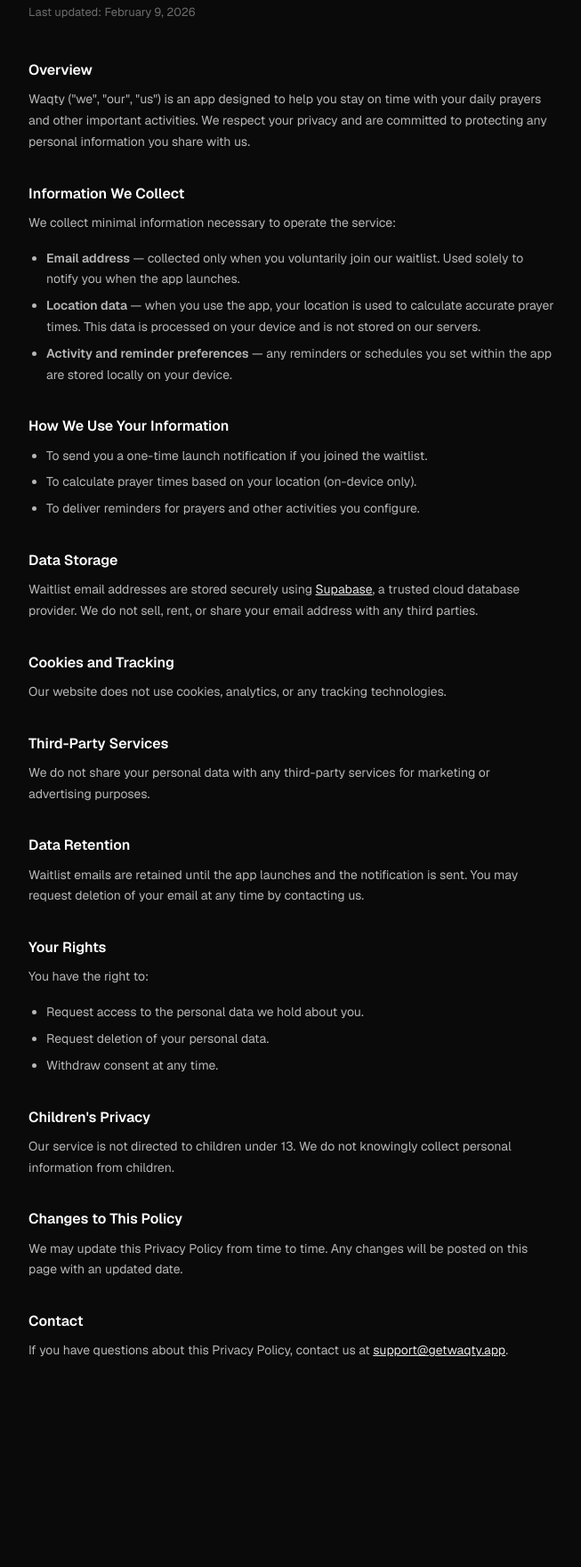
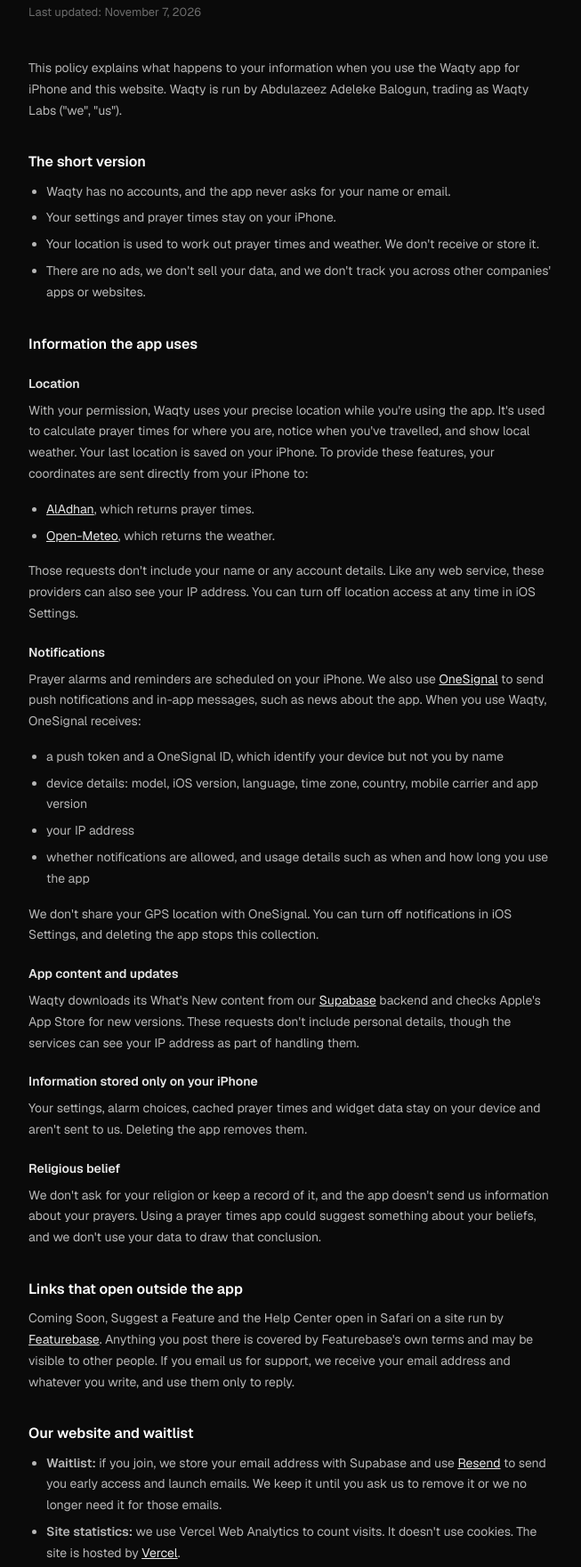
Before and after one commit to keazzy/waqty-app, a plain HTML site: page privacy.html in a window 1280 px wide. Shown: the part 168-1929 px from the top of the page at 89% size, without its empty margins (312-965 px from the left). Before the commit the page ends 1762 px from the top, so only its background shows below. Drawn offline with nearby package versions, Linux system fonts and the light colour scheme; files whose address does not match are found by name.

Commit message:
Rewrite the privacy policy to match what the app and site do
The old page said location stays on the device, but coordinates go to AlAdhan
and Open-Meteo. It also left out OneSignal, Resend, Vercel Analytics and more.

```diff
--- a/privacy.html
+++ b/privacy.html
@@ -63,6 +63,14 @@
       margin-bottom: 8px;
     }
 
+    h3 {
+      font-size: 14px;
+      font-weight: 600;
+      color: rgba(255, 255, 255, 0.9);
+      margin-top: 20px;
+      margin-bottom: 6px;
+    }
+
     p {
       font-size: 14px;
       margin-bottom: 16px;
@@ -83,54 +91,74 @@
   <div class="wrapper">
     <a href="/" class="back">&larr; Back to Waqty</a>
     <h1>Privacy Policy</h1>
-    <p class="updated">Last updated: February 9, 2026</p>
+    <p class="updated">Last updated: November 7, 2026</p>
 
-    <h2>Overview</h2>
-    <p>Waqty ("we", "our", "us") is an app designed to help you stay on time with your daily prayers and other important activities. We respect your privacy and are committed to protecting any personal information you share with us.</p>
+    <p>This policy explains what happens to your information when you use the Waqty app for iPhone and this website. Waqty is run by Abdulazeez Adeleke Balogun, trading as Waqty Labs ("we", "us").</p>
 
-    <h2>Information We Collect</h2>
-    <p>We collect minimal information necessary to operate the service:</p>
+    <h2>The short version</h2>
     <ul>
-      <li><strong>Email address</strong> — collected only when you voluntarily join our waitlist. Used solely to notify you when the app launches.</li>
-      <li><strong>Location data</strong> — when you use the app, your location is used to calculate accurate prayer times. This data is processed on your device and is not stored on our servers.</li>
-      <li><strong>Activity and reminder preferences</strong> — any reminders or schedules you set within the app are stored locally on your device.</li>
+      <li>Waqty has no accounts, and the app never asks for your name or email.</li>
+      <li>Your settings and prayer times stay on your iPhone.</li>
+      <li>Your location is used to work out prayer times and weather. We don't receive or store it.</li>
+      <li>There are no ads, we don't sell your data, and we don't track you across other companies' apps or websites.</li>
     </ul>
 
-    <h2>How We Use Your Information</h2>
+    <h2>Information the app uses</h2>
+
+    <h3>Location</h3>
+    <p>With your permission, Waqty uses your precise location while you're using the app. It's used to calculate prayer times for where you are, notice when you've travelled, and show local weather. Your last location is saved on your iPhone. To provide these features, your coordinates are sent directly from your iPhone to:</p>
     <ul>
-      <li>To send you a one-time launch notification if you joined the waitlist.</li>
-      <li>To calculate prayer times based on your location (on-device only).</li>
-      <li>To deliver reminders for prayers and other activities you configure.</li>
+      <li><a href="https://aladhan.com" target="_blank" rel="noopener">AlAdhan</a>, which returns prayer times.</li>
+      <li><a href="https://open-meteo.com" target="_blank" rel="noopener">Open-Meteo</a>, which returns the weather.</li>
+    </ul>
+    <p>Those requests don't include your name or any account details. Like any web service, these providers can also see your IP address. You can turn off location access at any time in iOS Settings.</p>
+
+    <h3>Notifications</h3>
+    <p>Prayer alarms and reminders are scheduled on your iPhone. We also use <a href="https://onesignal.com" target="_blank" rel="noopener">OneSignal</a> to send push notifications and in-app messages, such as news about the app. When you use Waqty, OneSignal receives:</p>
+    <ul>
+      <li>a push token and a OneSignal ID, which identify your device but not you by name</li>
+      <li>device details: model, iOS version, language, time zone, country, mobile carrier and app version</li>
+      <li>your IP address</li>
+      <li>whether notifications are allowed, and usage details such as when and how long you use the app</li>
+    </ul>
+    <p>We don't share your GPS location with OneSignal. You can turn off notifications in iOS Settings, and deleting the app stops this collection.</p>
+
+    <h3>App content and updates</h3>
+    <p>Waqty downloads its What's New content from our <a href="https://supabase.com" target="_blank" rel="noopener">Supabase</a> backend and checks Apple's App Store for new versions. These requests don't include personal details, though the services can see your IP address as part of handling them.</p>
+
+    <h3>Information stored only on your iPhone</h3>
+    <p>Your settings, alarm choices, cached prayer times and widget data stay on your device and aren't sent to us. Deleting the app removes them.</p>
+
+    <h3>Religious belief</h3>
+    <p>We don't ask for your religion or keep a record of it, and the app doesn't send us information about your prayers. Using a prayer times app could suggest something about your beliefs, and we don't use your data to draw that conclusion.</p>
+
+    <h2>Links that open outside the app</h2>
+    <p>Coming Soon, Suggest a Feature and the Help Center open in Safari on a site run by <a href="https://www.featurebase.app" target="_blank" rel="noopener">Featurebase</a>. Anything you post there is covered by Featurebase's own terms and may be visible to other people. If you email us for support, we receive your email address and whatever you write, and use them only to reply.</p>
+
+    <h2>Our website and waitlist</h2>
+    <ul>
+      <li><strong>Waitlist:</strong> if you join, we store your email address with Supabase and use <a href="https://resend.com" target="_blank" rel="noopener">Resend</a> to send you early access and launch emails. We keep it until you ask us to remove it or we no longer need it for those emails.</li>
+      <li><strong>Site statistics:</strong> we use Vercel Web Analytics to count visits. It doesn't use cookies. The site is hosted by <a href="https://vercel.com" target="_blank" rel="noopener">Vercel</a>.</li>
+      <li><strong>Fonts:</strong> the site loads fonts from Google Fonts, so Google can see your IP address.</li>
     </ul>
 
-    <h2>Data Storage</h2>
-    <p>Waitlist email addresses are stored securely using <a href="https://supabase.com" target="_blank" rel="noopener">Supabase</a>, a trusted cloud database provider. We do not sell, rent, or share your email address with any third parties.</p>
+    <h2>How we use information</h2>
+    <p>We use it to provide the features above, deliver notifications, understand in general how the app is used, and keep it working. We don't use it for advertising and we don't sell it. Where the law requires a legal basis, we rely on your consent (location, notifications and the waitlist) and on our legitimate interest in running and improving Waqty.</p>
 
-    <h2>Cookies and Tracking</h2>
-    <p>Our website does not use cookies, analytics, or any tracking technologies.</p>
+    <h2>Keeping and sharing information</h2>
+    <p>We share information only with the service providers named in this policy, or when the law requires it. These providers may process data in other countries, and each keeps it according to its own policy. We keep what we hold only for as long as we need it for the purposes above.</p>
 
-    <h2>Third-Party Services</h2>
-    <p>We do not share your personal data with any third-party services for marketing or advertising purposes.</p>
+    <h2>Your rights</h2>
+    <p>Depending on where you live, you may have the right to access, correct or delete your personal data, to object to or limit how it's used, to withdraw consent, and to complain to your local data protection authority. To make a request, contact us at the address below. Because the app has no accounts, we may need details from you to find any data related to your device.</p>
 
-    <h2>Data Retention</h2>
-    <p>Waitlist emails are retained until the app launches and the notification is sent. You may request deletion of your email at any time by contacting us.</p>
+    <h2>Children</h2>
+    <p>Waqty is suitable for all ages but isn't designed specifically for children. We don't knowingly collect personal information from children under 13. If you think a child has given us personal information, such as by joining the waitlist, contact us and we'll delete it.</p>
 
-    <h2>Your Rights</h2>
-    <p>You have the right to:</p>
-    <ul>
-      <li>Request access to the personal data we hold about you.</li>
-      <li>Request deletion of your personal data.</li>
-      <li>Withdraw consent at any time.</li>
-    </ul>
-
-    <h2>Children's Privacy</h2>
-    <p>Our service is not directed to children under 13. We do not knowingly collect personal information from children.</p>
-
-    <h2>Changes to This Policy</h2>
-    <p>We may update this Privacy Policy from time to time. Any changes will be posted on this page with an updated date.</p>
+    <h2>Changes to this policy</h2>
+    <p>If this policy changes, we'll post the new version here and update the date at the top.</p>
 
     <h2>Contact</h2>
-    <p>If you have questions about this Privacy Policy, contact us at <a href="mailto:support@getwaqty.app">support@getwaqty.app</a>.</p>
+    <p>Questions or requests: <a href="mailto:support@getwaqty.app">support@getwaqty.app</a>.</p>
   </div>
 </body>
 </html>
```
